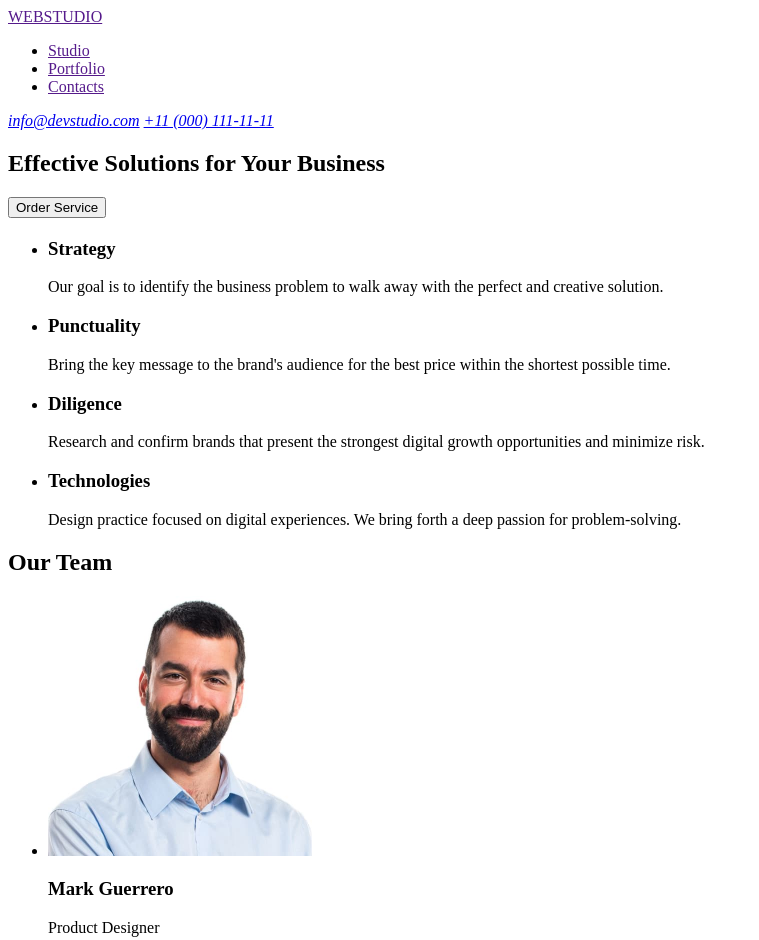
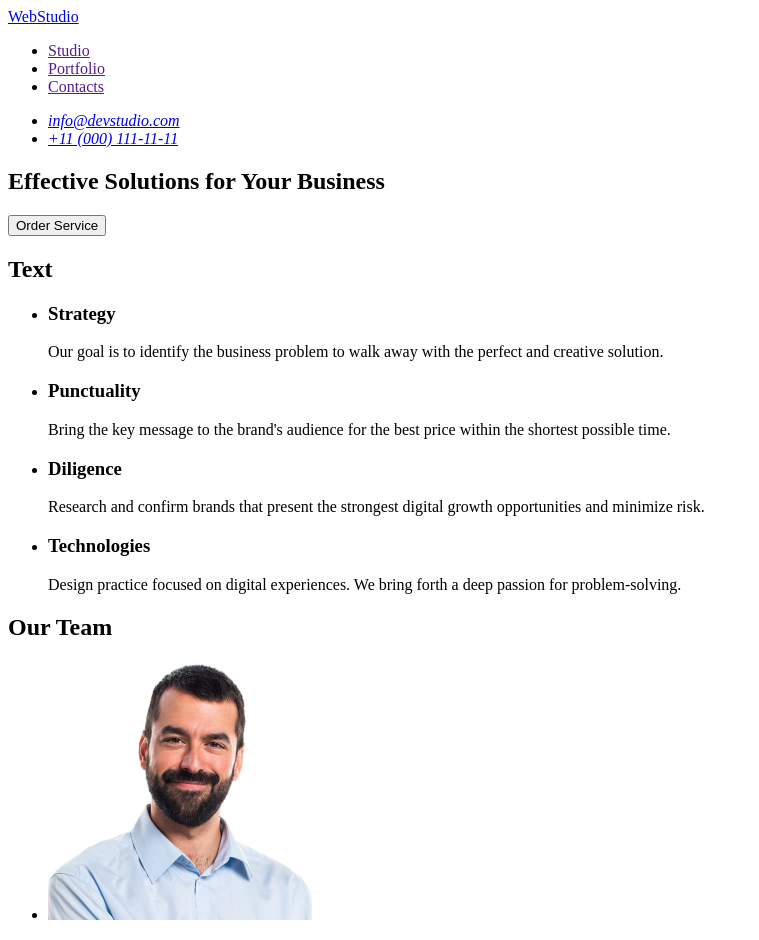
Before and after one commit to khrystyna-nesterenko/goit-markup-hw-01, a plain HTML site: page index.html in a window 1280 px wide. Shown: the top 940 px of the page, without its empty margins (0-759 px from the left). Drawn offline with Linux system fonts and the light colour scheme.

Commit message:
fix edits

```diff
--- a/index.html
+++ b/index.html
@@ -8,8 +8,8 @@
 
   <body>
     <header>
-      <a href="">WEBSTUDIO</a>
       <nav>
+        <a href="./index.html">WebStudio</a>
         <ul>
           <li><a href="">Studio</a></li>
           <li><a href="">Portfolio</a></li>
@@ -17,8 +17,14 @@
         </ul>
       </nav>
       <address>
-        <a href="mailto:info@devstudio.com">info@devstudio.com</a>
-        <a href="tel:+110001111111">+11 (000) 111-11-11</a>
+        <ul>
+          <li>
+            <a href="mailto:info@devstudio.com">info@devstudio.com</a>
+          </li>
+          <li>
+            <a href="tel:+110001111111">+11 (000) 111-11-11</a>
+          </li>
+        </ul>
       </address>
     </header>
 
@@ -29,7 +35,7 @@
       </section>
 
       <section>
-        <h2></h2>
+        <h2>Text</h2>
         <ul>
           <li>
             <h3>Strategy</h3>
@@ -109,7 +115,7 @@
     </main>
 
     <footer>
-      <a href="">WEBSTUDIO</a>
+      <a href="./index.html">WebStudio</a>
       <p>
         Increase the flow of customers and sales for your business with digital
         marketing & growth solutions.
```
